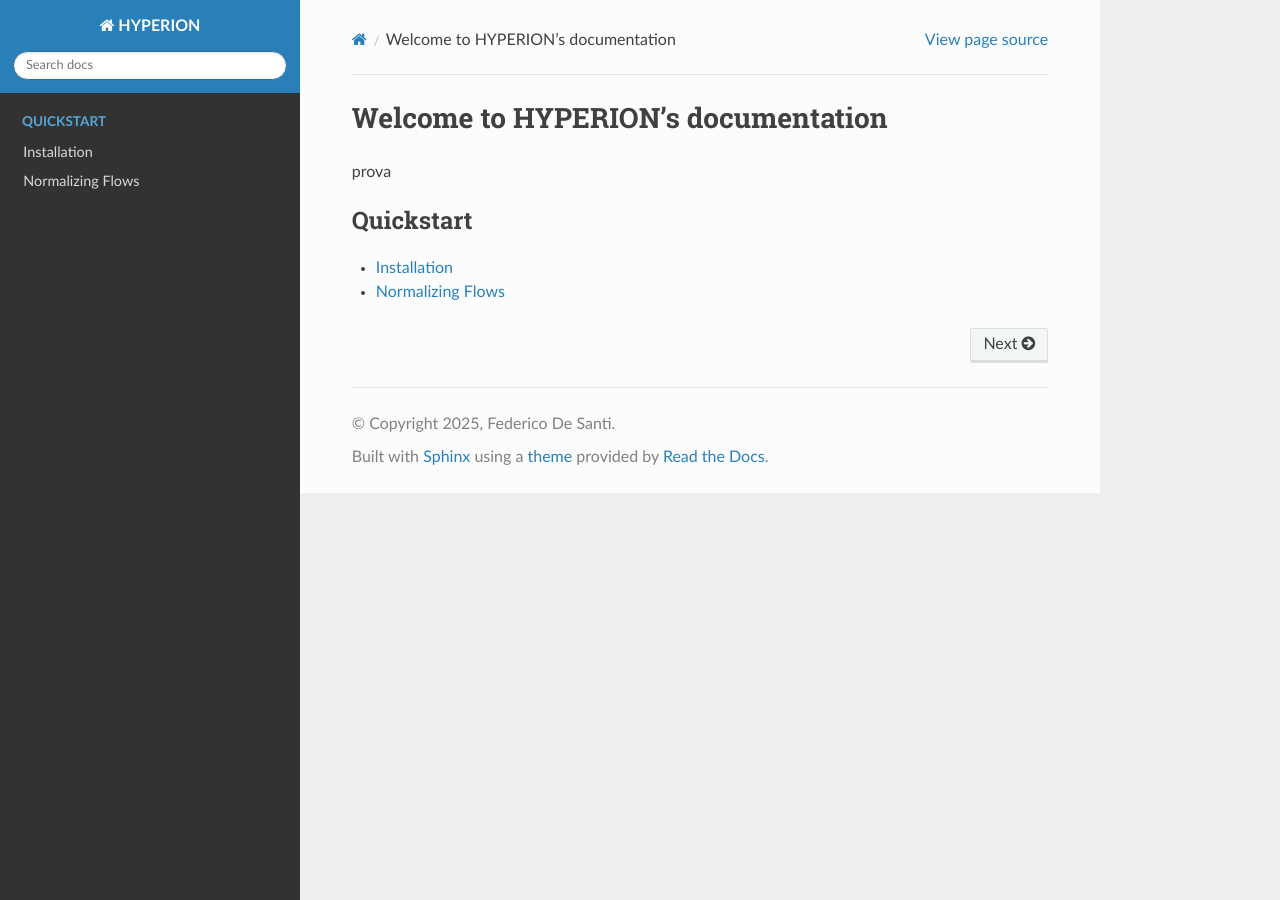
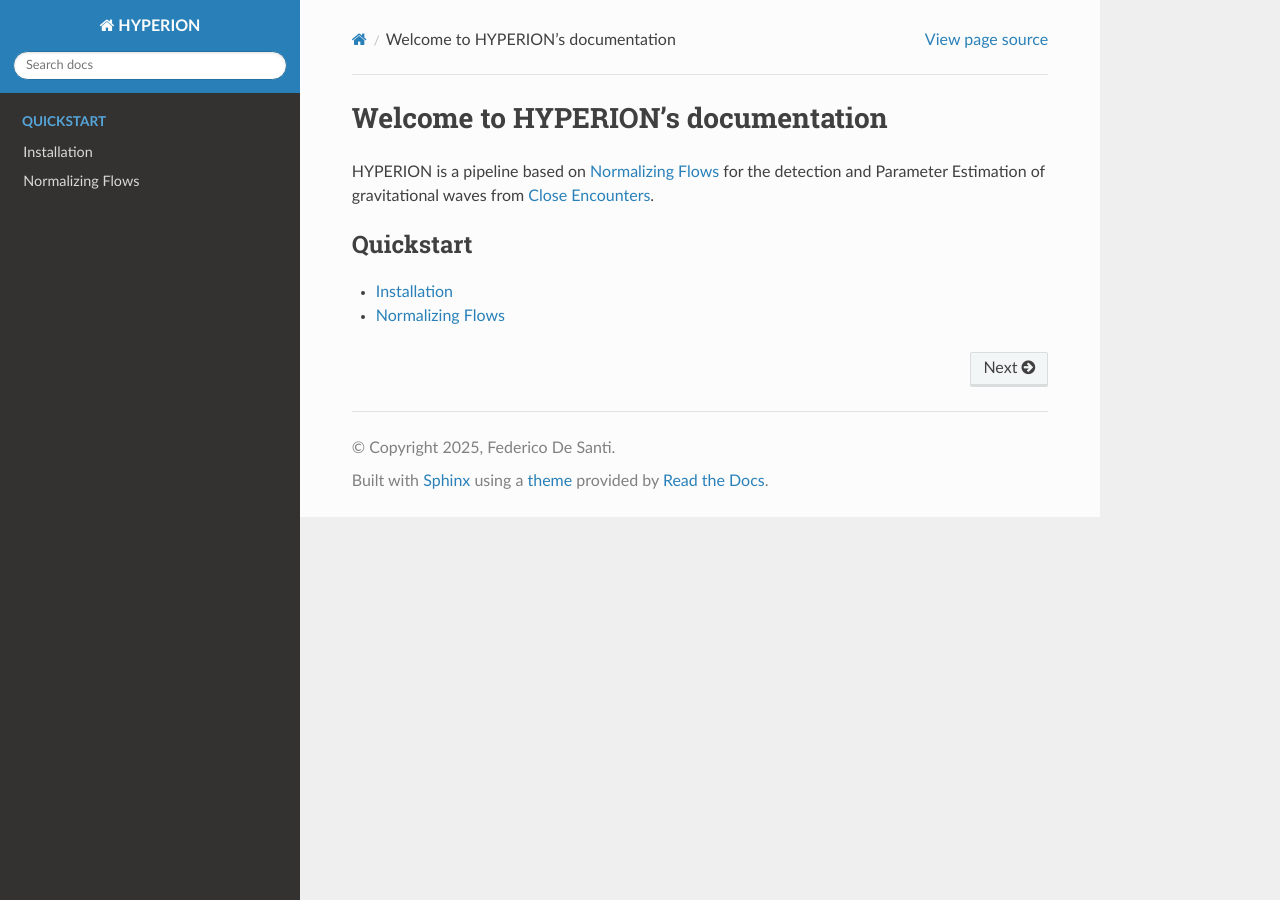
Before and after one commit to fdesanti/HYPERION, a Sphinx documentation site: the page built from docs/index.rst, in a window 1280 px wide. Built offline with Sphinx 7.4.7 and the Read the Docs theme 3.1.0, drawn with Linux system fonts in a browser that asks for light colours; pages that are not in the unit, such as notebooks, are missing from menus.

````diff
--- a/docs/index.rst
+++ b/docs/index.rst
@@ -5,11 +5,10 @@
 
 Welcome to HYPERION's documentation
 ======================
+HYPERION is a pipeline based on `Normalizing Flows <https://arxiv.org/abs/1912.02762>`_
+for the detection and Parameter Estimation of gravitational waves from
+`Close Encounters <https://arxiv.org/abs/1909.02143>`_.
 
-.. Add your content using ``reStructuredText`` syntax. See the
-.. `reStructuredText <https://www.sphinx-doc.org/en/master/usage/restructuredtext/index.html>`_
-.. documentation for details.
-prova
 
 .. ```{eval-rst}
 .. toctree::
````
Also changed, not shown: README.md (+1 -1 lines), docs/source/installation.md (+7 -7 lines).
